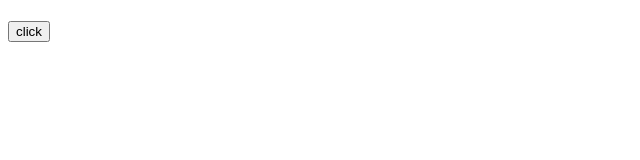
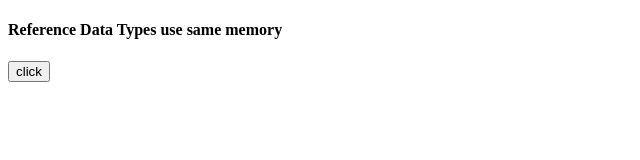
Before and after one commit to Pasupathi1409/React--day1-references-datatypes-use-same--memory, a plain HTML site: page index.html in a window 1280 px wide. Shown: the whole page, without its empty margins (0-640 px from the left). Drawn offline with nearby package versions, Linux system fonts and the light colour scheme.

Commit message:
Update index.html

```diff
--- a/index.html
+++ b/index.html
@@ -8,7 +8,9 @@
 <script src="https://unpkg.com/@babel/standalone/babel.min.js"></script>
 </head>
 <body>
-    <h4></h4>
+    <h4>
+        Reference Data Types use same memory
+    </h4>
     <div id = "mydiv"></div>
     <script src="App.js" type = "text/babel"></script>
 </body>
```
